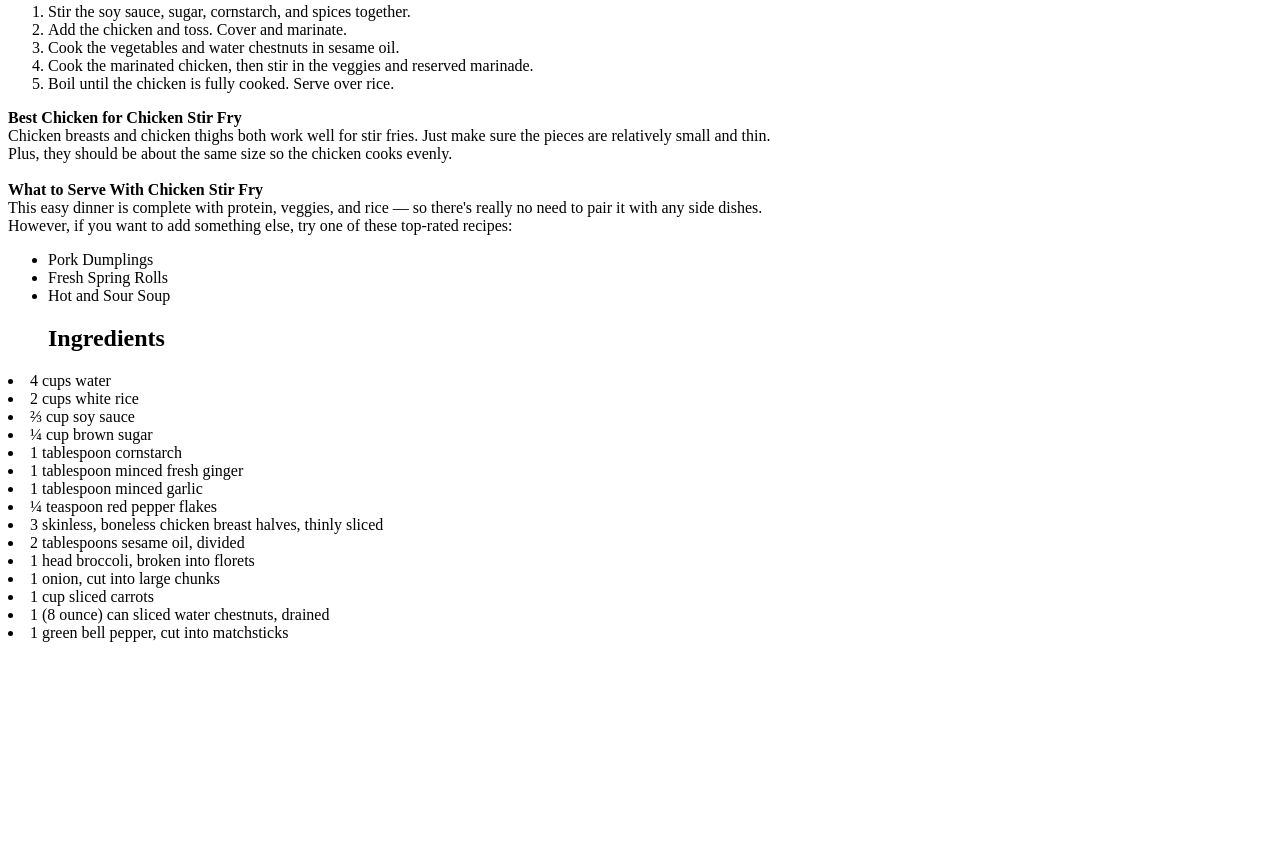
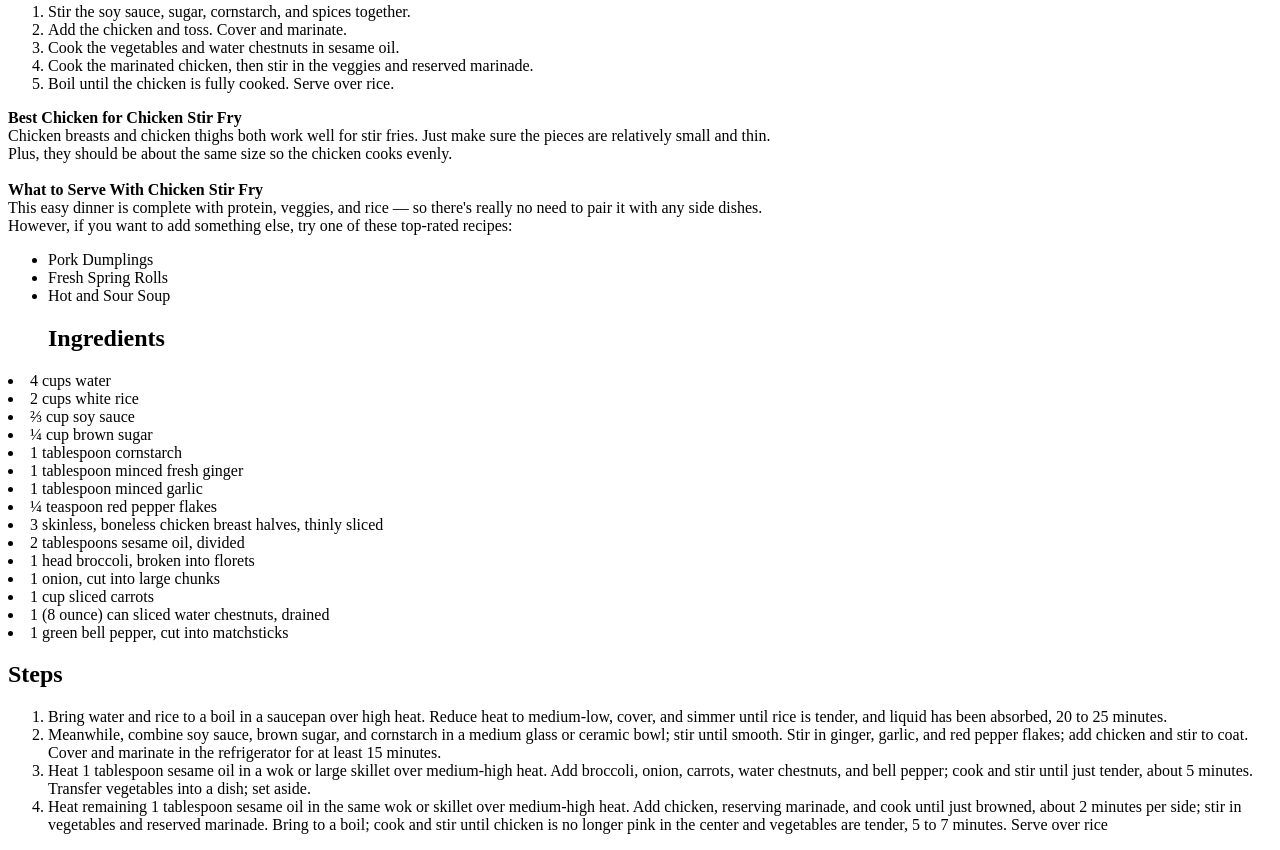
Before and after one commit to Stephenasembo/odin-recipes, a plain HTML site: page recipes/chicken_stir_fry.html in a window 1280 px wide. Shown: the part 735-1585 px from the top of the page. Before the commit the page ends 1385 px from the top, so only its background shows below. Drawn offline with Linux system fonts and the light colour scheme.

Commit message:
Add Steps
These are the directions for preparing the dish

```diff
--- a/recipes/chicken_stir_fry.html
+++ b/recipes/chicken_stir_fry.html
@@ -34,9 +34,9 @@ Chicken breasts and chicken thighs both work well for stir fries. Just make sure
 
 This easy dinner is complete with protein, veggies, and rice — so there's really no need to pair it with any side dishes.<br> However, if you want to add something else, try one of these top-rated recipes:
                 <ul>
-<li>Pork Dumplings</li>
-<li>Fresh Spring Rolls</li>
-<li>Hot and Sour Soup</li>
+                    <li>Pork Dumplings</li>
+                    <li>Fresh Spring Rolls</li>
+                    <li>Hot and Sour Soup</li>
                 </ul>
             </p>
 
@@ -72,5 +72,22 @@ This easy dinner is complete with protein, veggies, and rice — so there's real
 
             <li>1 green bell pepper, cut into matchsticks</li>
 
+        <h2>Steps</h2>
+            <ol>
+                <li>
+                    Bring water and rice to a boil in a saucepan over high heat. Reduce heat to medium-low, cover, and simmer until rice is tender, and liquid has been absorbed, 20 to 25 minutes.
+                </li>
+                <li>
+                    Meanwhile, combine soy sauce, brown sugar, and cornstarch in a medium glass or ceramic bowl; stir until smooth. Stir in ginger, garlic, and red pepper flakes; add chicken and stir to coat. Cover and marinate in the refrigerator for at least 15 minutes.
+                </li>
+                <li>
+                    Heat 1 tablespoon sesame oil in a wok or large skillet over medium-high heat. Add broccoli, onion, carrots, water chestnuts, and bell pepper; cook and stir until just tender, about 5 minutes. Transfer vegetables into a dish; set aside.
+                </li>
+                <li>
+                    Heat remaining 1 tablespoon sesame oil in the same wok or skillet over medium-high heat. Add chicken, reserving marinade, and cook until just browned, about 2 minutes per side; stir in vegetables and reserved marinade. Bring to a boil; cook and stir until chicken is no longer pink in the center and vegetables are tender, 5 to 7 minutes. Serve over rice
+                </li>
+
+            </ol>
+
     </body>
 </html>
```
